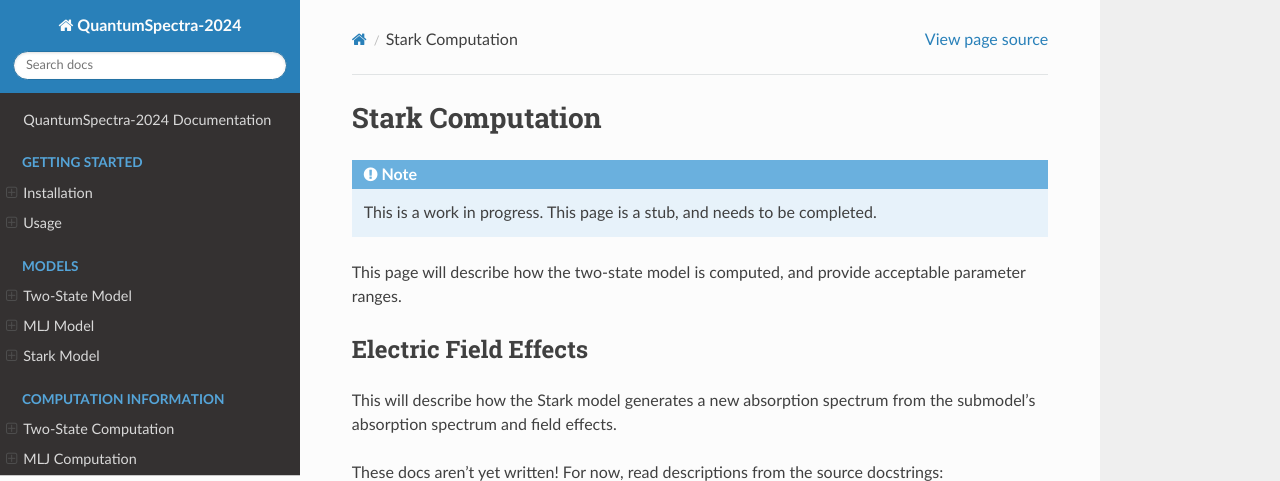
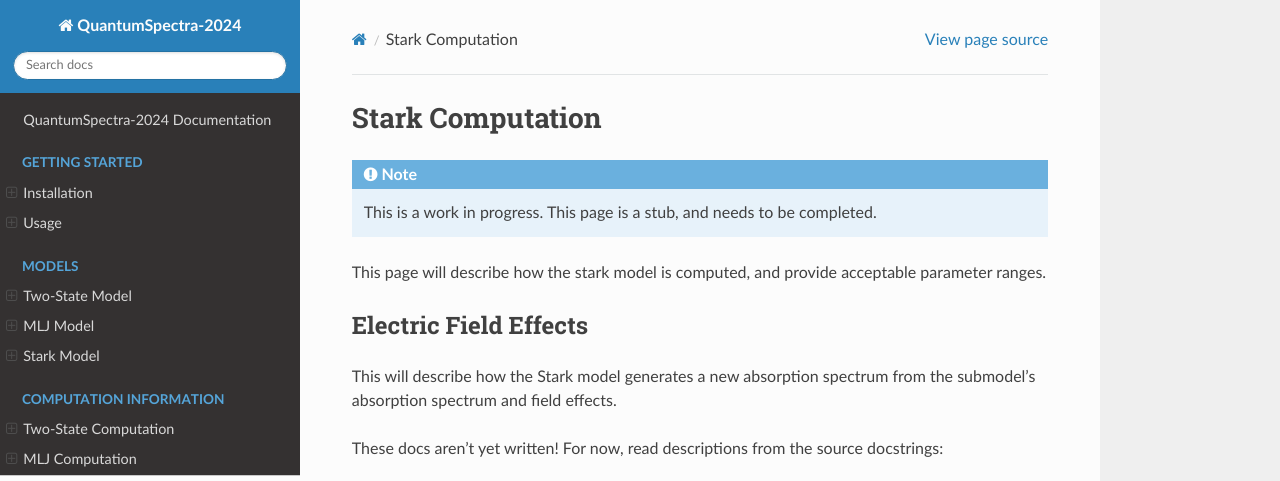
Before and after one commit to benkoppe/QuantumSpectra-2024, a Sphinx documentation site: the page built from docs/source/computation/stark_computation.rst, in a window 1280 px wide, cut to the strip 0-481 px from the top of the page. Built offline with Sphinx 7.4.7 and the Read the Docs theme 2.0.0, drawn with Linux system fonts in a browser that asks for light colours.

Commit message:
updated stark docs

```diff
--- a/docs/source/computation/stark_computation.rst
+++ b/docs/source/computation/stark_computation.rst
@@ -4,7 +4,7 @@
 .. note::
     This is a work in progress. This page is a stub, and needs to be completed.
 
-This page will describe how the two-state model is computed, and provide acceptable parameter ranges.
+This page will describe how the stark model is computed, and provide acceptable parameter ranges.
 
 
 .. _stark-electric-field-calculation:
--- a/docs/source/models/stark.rst
+++ b/docs/source/models/stark.rst
@@ -121,6 +121,8 @@
         model.neutral_submodel.mode_frequencies = [1200, 100]
         model.neutral_submodel.mode_couplings = [0.7, 2.0]
 
+    More information on Config files can be found on the :doc:`../cli/config` page.
+
 #. Then, run the absorption spectrum command with the path to your config file.
 
     .. code-block:: bash
```
Also changed, not shown: other parts of docs/source/computation/stark_computation.rst (+1 -1 lines).
